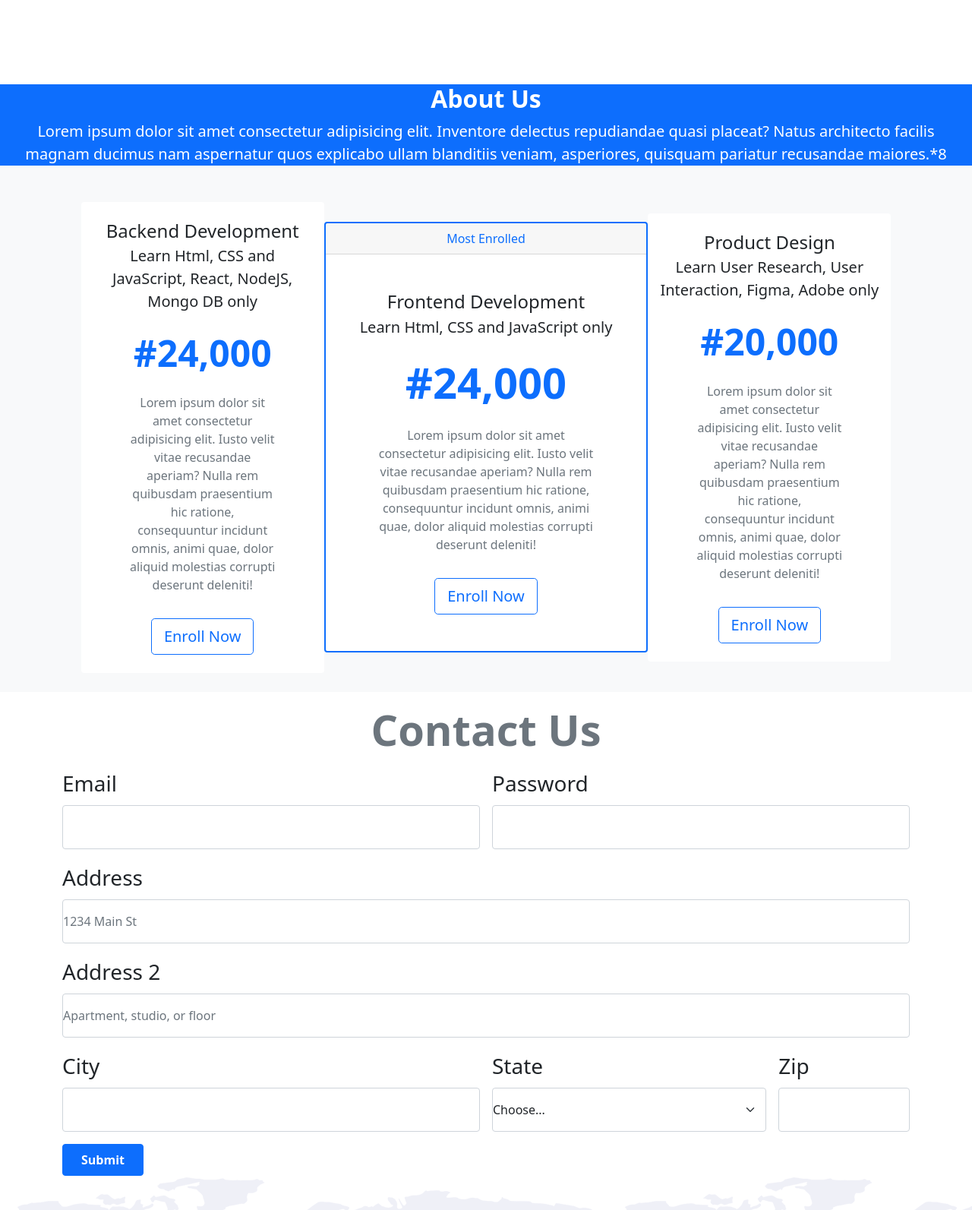
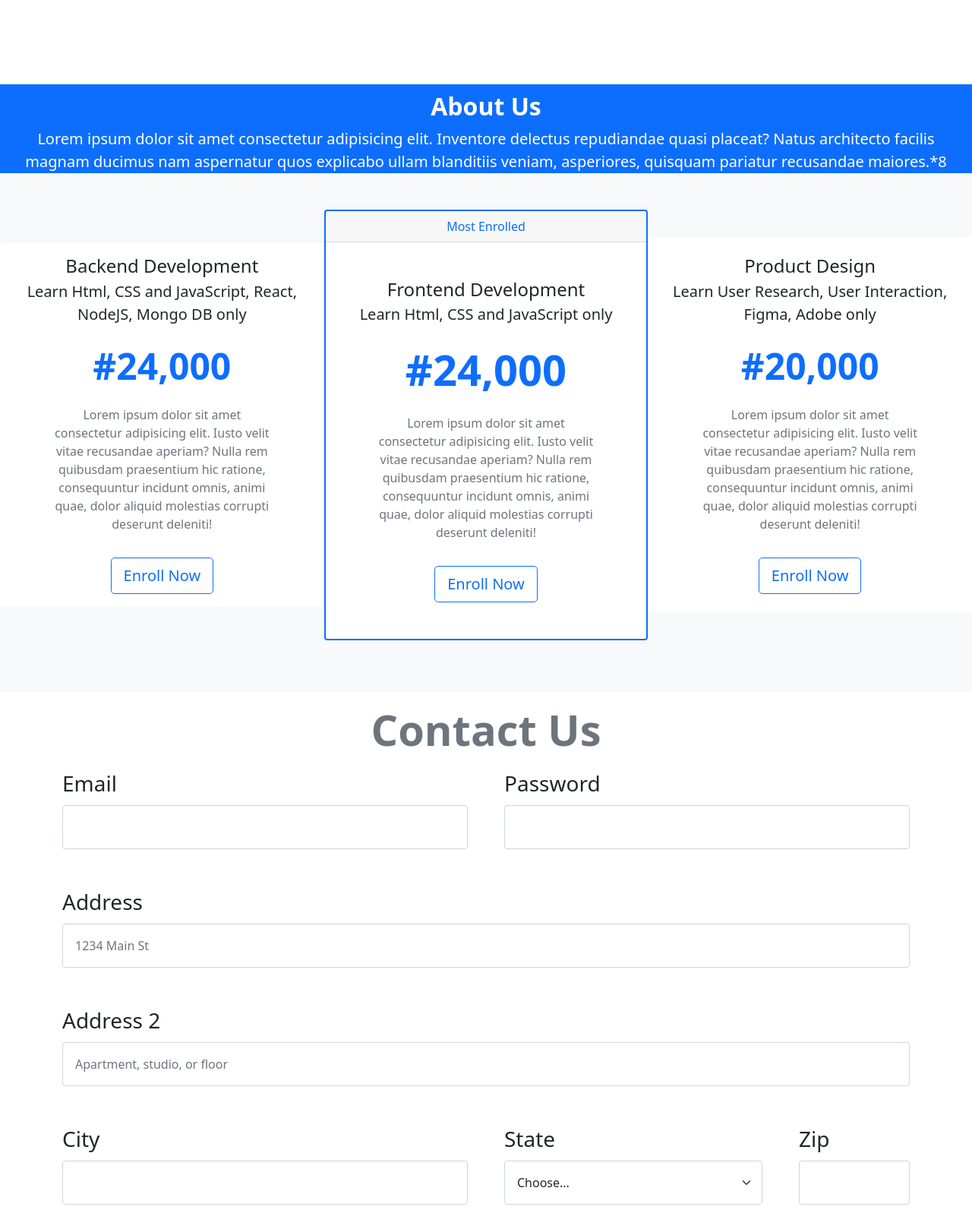
Before and after one commit to Bameejay/BOOSTRAP-TASK, a plain HTML site: page index.html in a window 1280 px wide. Shown: the part 720-2313 px from the top of the page at 76% size. Drawn offline with nearby package versions, Linux system fonts and the light colour scheme.

Commit message:
about us spacing fixed

```diff
--- a/css/style.css
+++ b/css/style.css
@@ -1,9 +1,3 @@
-/* body {
-    background-image: url("/img/cool-background\ \(1\).png");
-    background-repeat: no-repeat;
-    background-size: cover;
-} */
-
 body {
     background-color: #444444;
 }
@@ -27,6 +21,22 @@ body {
 
 #contact-us {
     background-color: #fff!important;
+}
+
+
+/* .aboutus-page {
+    background-color: red !important;
+    color: aqua;
+    height: 550px;
+    margin-top: 0;
+}
+
+.text-white h2 {
+    margin-bottom: 0 !important;
+} */
+
+#aboutus-heading h2 {
+    padding-top: 10px;
 }
 
 .text-center h2 {
--- a/index.html
+++ b/index.html
@@ -32,7 +32,7 @@
                 <div class="collapse navbar-collapse justify-content-end align-center" id="main-nav">
                     <ul class="navbar-nav ">
                         <li class="nav-item">
-                            <a class="nav-link fs-4" href="aboutus.html">About-Us</a>
+                            <a class="nav-link fs-4" href="aboutus.html">About Us</a>
                         </li>
                         <li class="nav-item">
                             <a class="nav-link fs-4" href="#reviews">Reviews</a>
@@ -70,19 +70,19 @@
     </section>
 
     <!-- About Us -->
-    <section id="About-Us" class="bg-light mt-5">
-        <div class="container-fluid bg-primary">
-            <div class="text-center">
-                <h2 class="text-white fw-bold">About Us</h2>
+    <section id="About-Us" class="bg-light mt-5 aboutus-page">
+        <div class="container-fluid bg-primary mb-sm-5">
+            <div class="text-center" id="aboutus-heading">
+                <h2 class="text-white fw-bold about-heading">About Us</h2>
                 <p class="lead text-white ">Lorem ipsum dolor sit amet consectetur adipisicing elit. Inventore delectus repudiandae quasi placeat? Natus architecto facilis magnam ducimus nam aspernatur quos explicabo ullam blanditiis veniam, asperiores, quisquam pariatur recusandae
                     maiores.*8
                 </p>
             </div>
         </div>
         <div class="row my-5 align-items-center justify-content-center g-0 pb-5">
-            <div class="col-8 col-lg-4 col-xl-3">
+            <div class="col-lg-4 col-md-3 col-sm-12">
                 <div class="card border-0">
-                    <div class="card-body text-center py-4">
+                    <div class="card-body text-center">
                         <h4 class="card-title">Backend Development</h4>
                         <div class="lead card-subtitle">Learn Html, CSS and JavaScript, React, NodeJS, Mongo DB only</div>
                         <p class="display-5 my-4 text-primary fw-bold">#24,000</p>
@@ -92,7 +92,7 @@
                     </div>
                 </div>
             </div>
-            <div class="col-9 col-lg-4">
+            <div class="col-lg-4 col-md-6 col-sm-12">
                 <div class="card border-primary border-2">
                     <div class="card-header text-center text-primary">Most Enrolled</div>
                     <div class="card-body text-center py-5">
@@ -105,9 +105,9 @@
                     </div>
                 </div>
             </div>
-            <div class="col-8 col-lg-4 col-xl-3">
+            <div class="col-lg-4 col-md-3 col-sm-12">
                 <div class="card border-0">
-                    <div class="card-body text-center py-4">
+                    <div class="card-body text-center py-4 overflow-hidden">
                         <h4 class="card-title">Product Design</h4>
                         <div class="lead card-subtitle">Learn User Research, User Interaction, Figma, Adobe only</div>
                         <p class="display-5 my-4 text-primary fw-bold">#20,000</p>
@@ -123,32 +123,32 @@
     </section>
 
     <!-- Contact Us -->
-    <section id="Contact Us" class="container">
+    <section id="Contact-Us" class="container mb-sm-3">
         <h2 class="text-center my-3 display-4 fw-bold text-secondary">Contact Us</h2>
-        <form class="row g-3">
+        <form class="row g-5">
             <div class="col-md-6">
                 <label for="inputEmail4" class="form-label fs-3">Email</label>
-                <input type="email" class="form-control" id="inputEmail4">
+                <input type="email" class="form-control ps-3" id="inputEmail4">
             </div>
             <div class="col-md-6">
                 <label for="inputPassword4" class="form-label fs-3">Password</label>
-                <input type="password" class="form-control" id="inputPassword4">
+                <input type="password" class="form-control ps-3" id="inputPassword4">
             </div>
             <div class="col-12">
                 <label for="inputAddress" class="form-label fs-3">Address</label>
-                <input type="text" class="form-control" id="inputAddress" placeholder="1234 Main St">
+                <input type="text" class="form-control ps-3" id="inputAddress" placeholder="1234 Main St">
             </div>
             <div class="col-12">
                 <label for="inputAddress2" class="form-label fs-3">Address 2</label>
-                <input type="text" class="form-control" id="inputAddress2" placeholder="Apartment, studio, or floor">
+                <input type="text" class="form-control ps-3" id="inputAddress2" placeholder="Apartment, studio, or floor">
             </div>
             <div class="col-md-6">
                 <label for="inputCity" class="form-label fs-3">City</label>
-                <input type="text" class="form-control" id="inputCity">
+                <input type="text" class="form-control ps-3" id="inputCity">
             </div>
             <div class="col-md-4">
                 <label for="inputState" class="form-label fs-3">State</label>
-                <select id="inputState" class="form-select">
+                <select id="inputState" class="form-select ps-3">
             <option selected>Choose...</option>
             <option>Lagos</option>
             <option>Abuja</option>
```
Also changed, not shown: aboutus.html (+14 -17 lines), contactus.html (+1 -1 lines).
